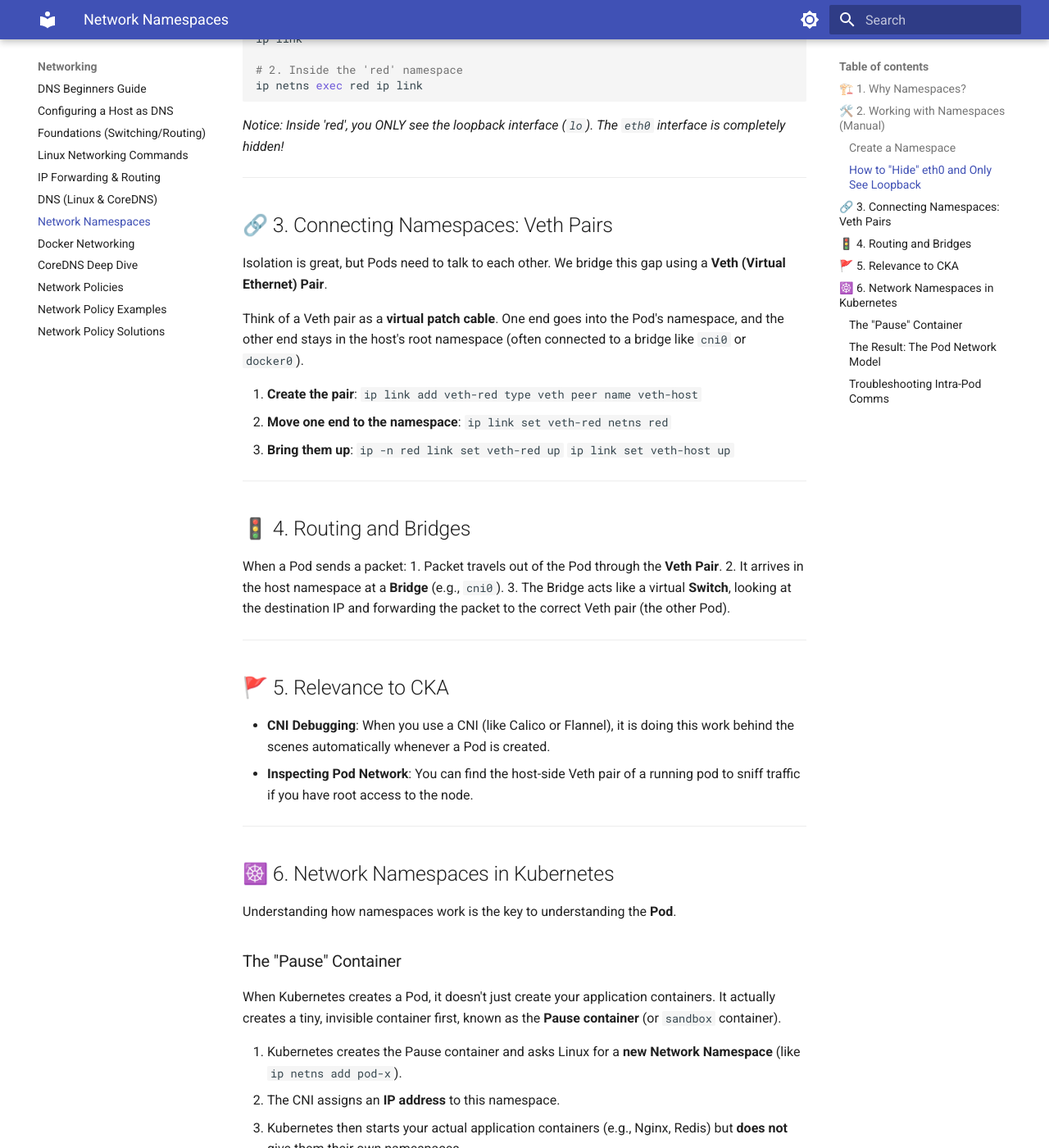
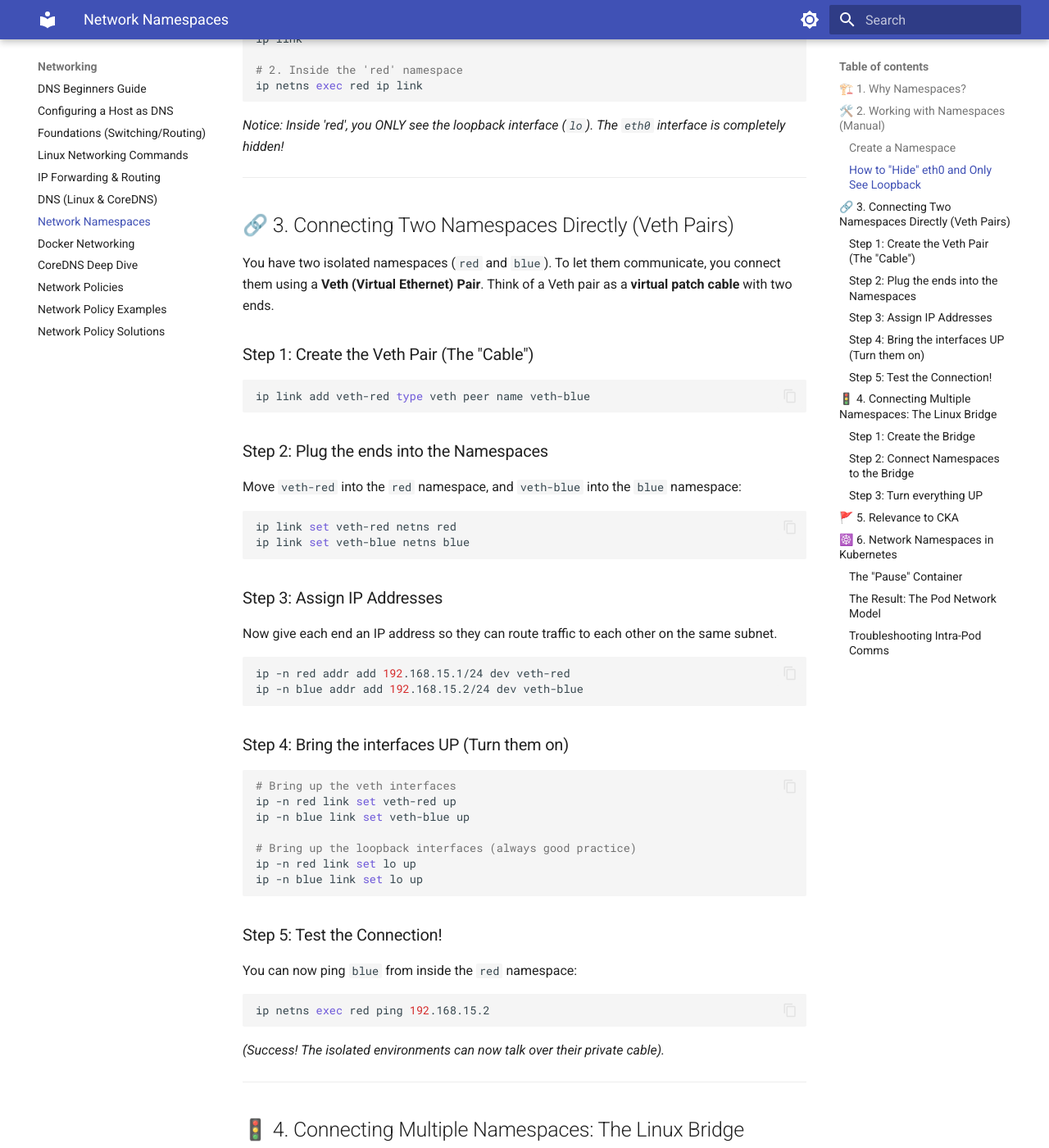
Before and after one commit to kvcenation5/cka-study-guide, an MkDocs documentation site: the page built from docs/networking/network-namespaces.md, in a window 1280 px wide and 1400 px high, scrolled down 1148 px. Shown: the whole window at 82% size. Built offline with MkDocs 1.6.1 and Material for MkDocs 9.7.7, drawn with Linux system fonts in a browser that asks for light colours; some of the changed text lies outside the part shown.

Commit message:
Explain Connecting Multiple Namespaces and Linux Bridges

````diff
--- a/docs/networking/network-namespaces.md
+++ b/docs/networking/network-namespaces.md
@@ -43,28 +43,89 @@
 
 ---
 
-## 🔗 3. Connecting Namespaces: Veth Pairs
+## 🔗 3. Connecting Two Namespaces Directly (Veth Pairs)
 
-Isolation is great, but Pods need to talk to each other. We bridge this gap using a **Veth (Virtual Ethernet) Pair**.
+You have two isolated namespaces (`red` and `blue`). To let them communicate, you connect them using a **Veth (Virtual Ethernet) Pair**. Think of a Veth pair as a **virtual patch cable** with two ends.
 
-Think of a Veth pair as a **virtual patch cable**. One end goes into the Pod's namespace, and the other end stays in the host's root namespace (often connected to a bridge like `cni0` or `docker0`).
+### Step 1: Create the Veth Pair (The "Cable")
+```bash
+ip link add veth-red type veth peer name veth-blue
+```
 
-1.  **Create the pair**:
-    `ip link add veth-red type veth peer name veth-host`
-2.  **Move one end to the namespace**:
-    `ip link set veth-red netns red`
-3.  **Bring them up**:
-    `ip -n red link set veth-red up`
-    `ip link set veth-host up`
+### Step 2: Plug the ends into the Namespaces
+Move `veth-red` into the `red` namespace, and `veth-blue` into the `blue` namespace:
+```bash
+ip link set veth-red netns red
+ip link set veth-blue netns blue
+```
+
+### Step 3: Assign IP Addresses
+Now give each end an IP address so they can route traffic to each other on the same subnet.
+```bash
+ip -n red addr add 192.168.15.1/24 dev veth-red
+ip -n blue addr add 192.168.15.2/24 dev veth-blue
+```
+
+### Step 4: Bring the interfaces UP (Turn them on)
+```bash
+# Bring up the veth interfaces
+ip -n red link set veth-red up
+ip -n blue link set veth-blue up
+
+# Bring up the loopback interfaces (always good practice)
+ip -n red link set lo up
+ip -n blue link set lo up
+```
+
+### Step 5: Test the Connection!
+You can now ping `blue` from inside the `red` namespace:
+```bash
+ip netns exec red ping 192.168.15.2
+```
+*(Success! The isolated environments can now talk over their private cable).*
 
 ---
 
-## 🚦 4. Routing and Bridges
+## 🚦 4. Connecting Multiple Namespaces: The Linux Bridge
 
-When a Pod sends a packet:
-1.  Packet travels out of the Pod through the **Veth Pair**.
-2.  It arrives in the host namespace at a **Bridge** (e.g., `cni0`).
-3.  The Bridge acts like a virtual **Switch**, looking at the destination IP and forwarding the packet to the correct Veth pair (the other Pod).
+The direct Veth Pair approach (Section 3) works great for *two* namespaces. But what if you have 50 Pods? You can't draw a direct wire between every single one. You need a **Switch**.
+
+In Linux, a virtual switch is called a **Bridge**. A bridge lives in the host's root namespace and connects multiple veth endpoints together.
+
+### Step 1: Create the Bridge
+```bash
+# Create a virtual switch named 'v-net-0'
+ip link add v-net-0 type bridge
+
+# Turn the switch on
+ip link set dev v-net-0 up
+```
+
+### Step 2: Connect Namespaces to the Bridge
+Instead of connecting `red` directly to `blue`, you connect `red` to the `bridge`, and `blue` to the `bridge`!
+
+```bash
+# Create a cable for RED
+ip link add veth-red type veth peer name veth-red-br
+ip link set veth-red netns red
+ip link set veth-red-br master v-net-0  # Plug the host end into the Bridge!
+
+# Create a cable for BLUE
+ip link add veth-blue type veth peer name veth-blue-br
+ip link set veth-blue netns blue
+ip link set veth-blue-br master v-net-0 # Plug the host end into the Bridge!
+```
+
+### Step 3: Turn everything UP
+```bash
+# Don't forget to turn up the cables plugged into the bridge
+ip link set veth-red-br up
+ip link set veth-blue-br up
+```
+
+Now, `red` and `blue` can ping each other through the virtual switch, and you can plug in `green`, `yellow`, and `magenta` the exact same way!
+
+*(Note: In Kubernetes, this is exactly what the `cni0` or `docker0` interfaces are—they are Linux Bridges!)*
 
 ---
 
````
